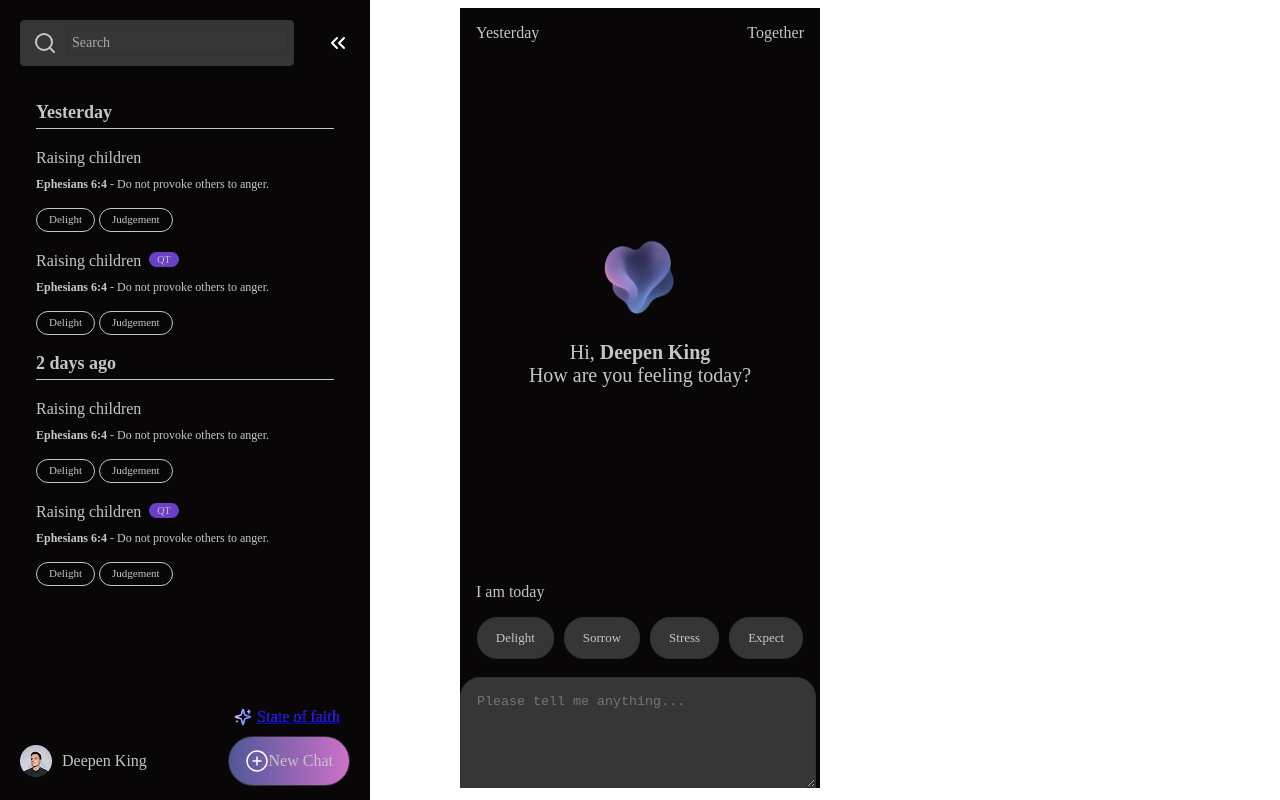
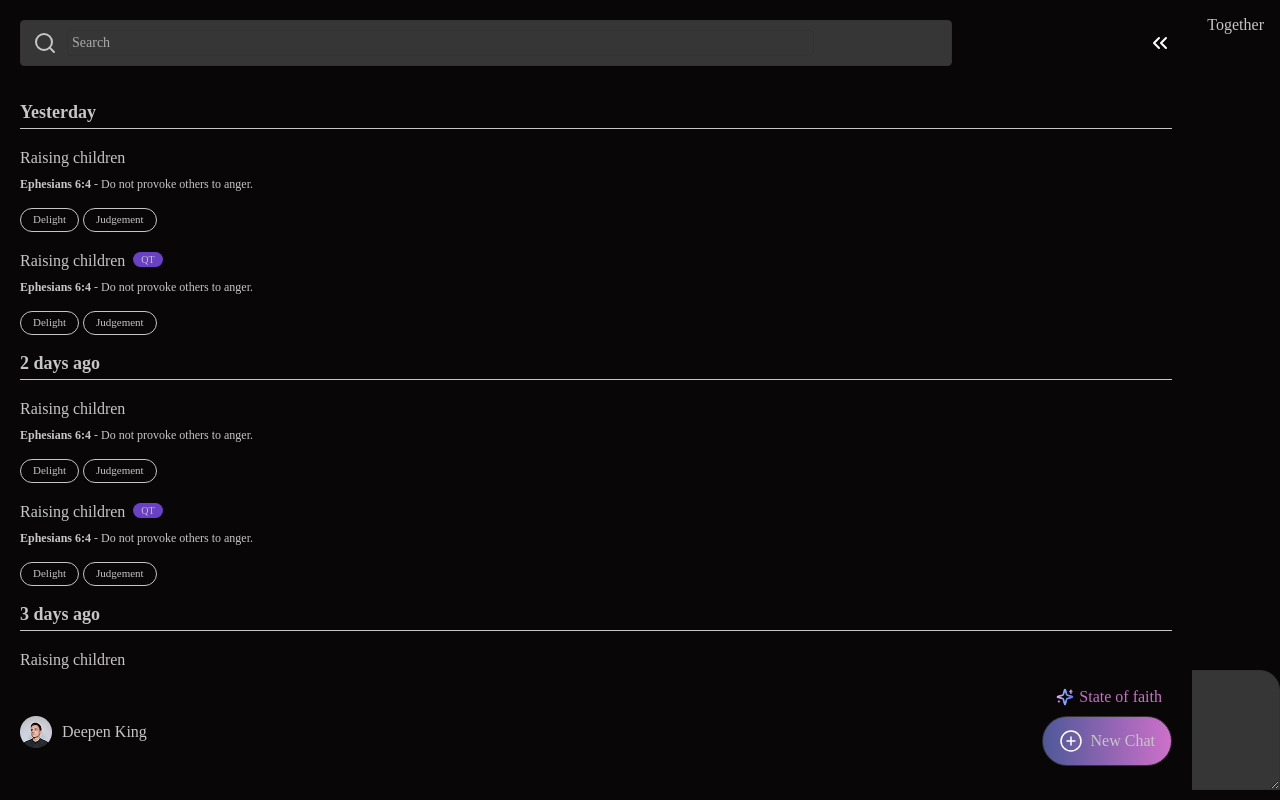
Before and after one commit to delee-dix/deepen-qt, a Nuxt app: page /home in a window 1280 px wide. Both pictures are taken after a click on the element "Yesterday". Built offline with nearby package versions, Linux system fonts and the light colour scheme.

Commit message:
fix(NuxtLink): remove underline

```diff
--- a/pages/home/index.vue
+++ b/pages/home/index.vue
@@ -3,7 +3,6 @@ import { ref } from "vue";
 // import { Calendar } from "@/components/ui/calendar"
 
 const content = ref("");
-const name = ref("");
 const isVisibleLeft = ref<boolean>(false);
 const isVisibleRight = ref<boolean>(false);
 const isQT = ref<boolean>(true);
@@ -104,22 +103,54 @@ const onInput = () => {
                 <div class="tag">Judgement</div>
               </div>
             </div>
+            <br />
+            <div class="date">3 days ago</div>
+            <div class="qt-content">
+              <div class="qt-title">
+                <div>Raising children</div>
+                <div class="qt" v-if="!isQT">QT</div>
+              </div>
+              <div class="summary">
+                <strong>Ephesians 6:4</strong> - Do not provoke others to anger.
+              </div>
+              <div class="tags">
+                <div class="tag">Delight</div>
+                <div class="tag">Judgement</div>
+              </div>
+            </div>
+            <div class="qt-content">
+              <div class="qt-title">
+                <div>Raising children</div>
+                <div class="qt" v-if="isQT">QT</div>
+              </div>
+              <div class="summary">
+                <strong>Ephesians 6:4</strong> - Do not provoke others to anger.
+              </div>
+              <div class="tags">
+                <div class="tag">Delight</div>
+                <div class="tag">Judgement</div>
+              </div>
+            </div>
           </div>
           <div class="info-area">
             <div class="state">
               <img src="/icon/ic_sparkle.svg" alt="sparkle" />
               <!-- <div @click="">State of faith</div> -->
-              <NuxtLink :to="`/home/faith`">State of faith</NuxtLink>
+              <NuxtLink :to="`/home/faith`" class="no-style-link"
+                >State of faith</NuxtLink
+              >
             </div>
             <div class="info">
-              <div class="my-info">
-                <img src="/img/img_profile.png" alt="profile" />
-                <div class="name">Deepen King</div>
-              </div>
-              <div class="new-chat">
+              <NuxtLink :to="`/home/mypage/list`" class="no-style-link">
+                <div class="my-info">
+                  <img src="/img/img_profile.png" alt="profile" />
+                  <div class="name">Deepen King</div>
+                </div>
+              </NuxtLink>
+              <NuxtLink :to="`/home/new`" class="new-chat no-style-link">
                 <img src="/icon/ic_plus.svg" alt="plus" />
                 <div>New Chat</div>
-              </div>
+              </NuxtLink>
             </div>
           </div>
         </div>
@@ -139,7 +170,7 @@ const onInput = () => {
           <div class="prayer-area">
             <div class="prayer-title">
               <div>Journey of Prayers</div>
-              <NuxtLink to="/home/prayer/list">
+              <NuxtLink to="/home/prayer/list" class="no-style-link">
                 <img src="/icon/ic_chevron_right.svg" alt="chevron-right" />
               </NuxtLink>
             </div>
@@ -166,6 +197,11 @@ const onInput = () => {
             <div class="prayer-content">
               <strong>April 24, 2025</strong>
               <div class="content-subject">Peaceful Morning Conversations</div>
+              <img src="/icon/ic_chevron_right.svg" alt="chevron-right" />
+            </div>
+            <div class="prayer-content">
+              <strong>April 23, 2025</strong>
+              <div class="content-subject">A Day Anchored in Prayer</div>
               <img src="/icon/ic_chevron_right.svg" alt="chevron-right" />
             </div>
           </div>
@@ -203,8 +239,11 @@ const onInput = () => {
   color: #c6c6c6;
   display: flex;
   flex-direction: column;
-  width: 360px;
-  height: 780px;
+  width: 100%;
+  height: 100vh;
+  top: 0;
+  left: 0;
+  position: fixed;
   margin: auto;
   box-sizing: border-box;
 
@@ -214,11 +253,16 @@ const onInput = () => {
     align-items: start;
     padding: 16px;
 
+    .no-style-link {
+      color: inherit;
+      text-decoration: none;
+    }
+
     .widget {
       top: 0;
       position: fixed;
       background-color: #090607;
-      width: 330px;
+      width: 90%;
       height: 100vh;
       padding: 20px;
 
@@ -263,9 +307,8 @@ const onInput = () => {
     .history-area {
       display: flex;
       flex-direction: column;
-      padding: 16px;
+      padding: 16px 0;
       height: 70%;
-      margin-bottom: 20px;
       overflow-y: auto;
 
       .date {
@@ -322,6 +365,7 @@ const onInput = () => {
     .info-area {
       display: flex;
       flex-direction: column;
+      justify-content: center;
 
       .state {
         background: linear-gradient(to right, #4e5899, #ce70ca);
@@ -329,6 +373,7 @@ const onInput = () => {
         color: transparent;
         display: flex;
         justify-content: end;
+        align-items: center;
         margin: 10px;
         gap: 5px;
       }
@@ -346,7 +391,7 @@ const onInput = () => {
         .new-chat {
           display: flex;
           align-items: center;
-          // gap: 10px;
+          gap: 8px;
           border-radius: 1000px;
           border: 1px solid #323232;
           padding: 12px 16px;
@@ -387,13 +432,14 @@ const onInput = () => {
       .prayer-content {
         display: flex;
         justify-content: space-between;
+        align-items: center;
         padding: 10px 0;
         gap: 8px;
         font-size: 14px;
         border-bottom: 1px solid #c6c6c6;
 
         .content-subject {
-          width: 190px;
+          width: 210px;
         }
       }
     }
@@ -464,7 +510,7 @@ const onInput = () => {
 
   .input-area {
     display: flex;
-    width: 99%;
+    width: 100%;
     height: 120px;
 
     .content {
```
